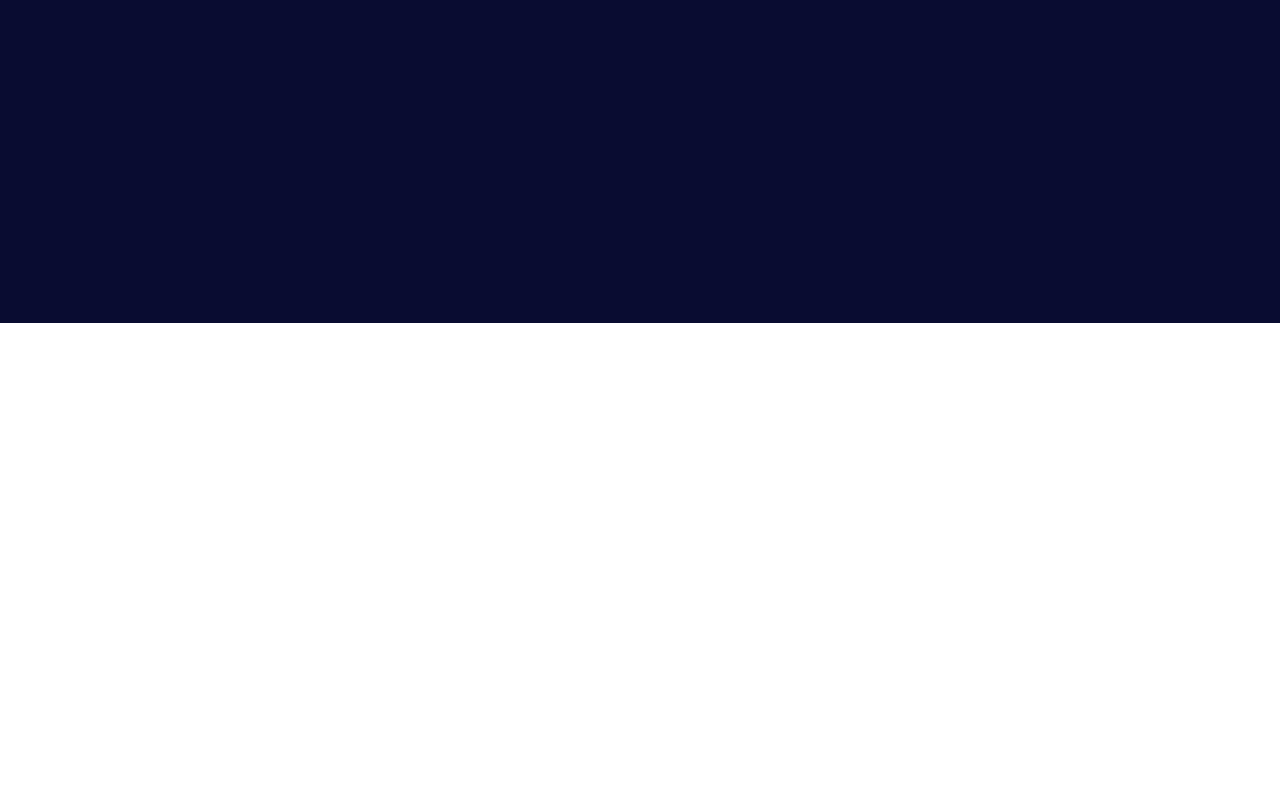
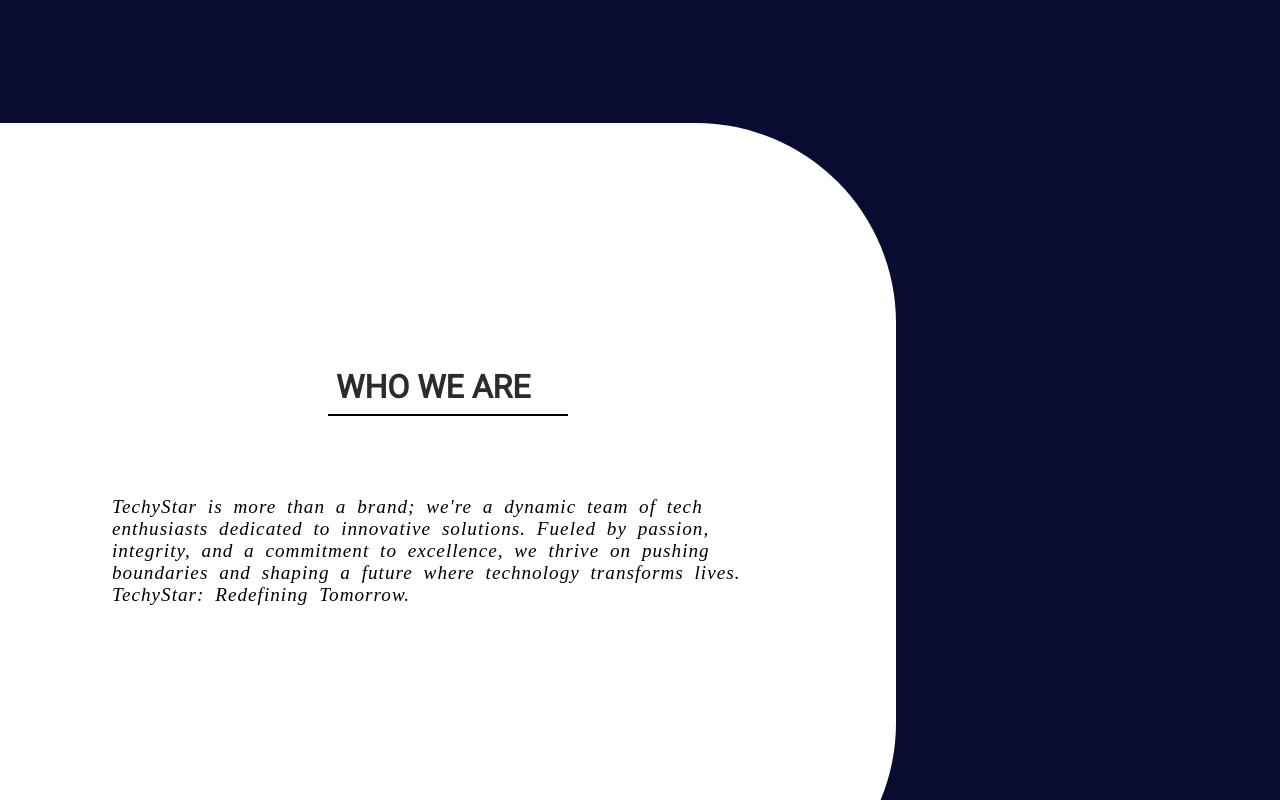
Before and after one commit to AtharvaSachan123/techystar, a React (Create React App) app: page / in a window 1280 px wide. Shown: the part 1360-2160 px from the top of the page. Before the commit the page ends 1683 px from the top, so only its background shows below. Built offline with nearby package versions, Linux system fonts and the light colour scheme.

Commit message:
Added who are we section

```diff
--- a/src/components/Home.jsx
+++ b/src/components/Home.jsx
@@ -21,6 +21,13 @@
       </p>
       </div>
     </div>
+    <div className="home3"><div>
+      <h1>Who we are</h1>
+      <p>
+      TechyStar is more than a brand; we're a dynamic team of tech enthusiasts dedicated to innovative solutions. Fueled by passion, integrity, and a commitment to excellence, we thrive on pushing boundaries and shaping a future where technology transforms lives. TechyStar: Redefining Tomorrow.
+      </p>
+    </div>
+    </div>
 
     </>
   )
--- a/src/styles/Home.scss
+++ b/src/styles/Home.scss
@@ -70,3 +70,35 @@
     }
 
 }
+.home3{
+    width:100%;
+    height:120vh;
+    background-color: $second;
+    margin-top: -200px;
+    display: flex;
+    >div{
+        width: 70%;
+        height: 100vh;
+        background-color: $first;
+        border-radius: 0 200px 200px 0 ;
+        display: flex;
+        flex-direction: column;
+        align-items: center;
+        justify-content: center;
+        padding: 2rem;
+        >h1{
+            text-transform: uppercase;
+            border-bottom: 2px solid black;
+            padding: 0.5rem;
+            width: 15rem;
+            color:$dark;
+        }
+        >p{
+            padding:5rem ;
+            letter-spacing: 1px;
+            word-spacing: 5px;
+            line-height: 170%;
+            font: italic 1.2rem $text2;
+        }
+    }
+}
```
